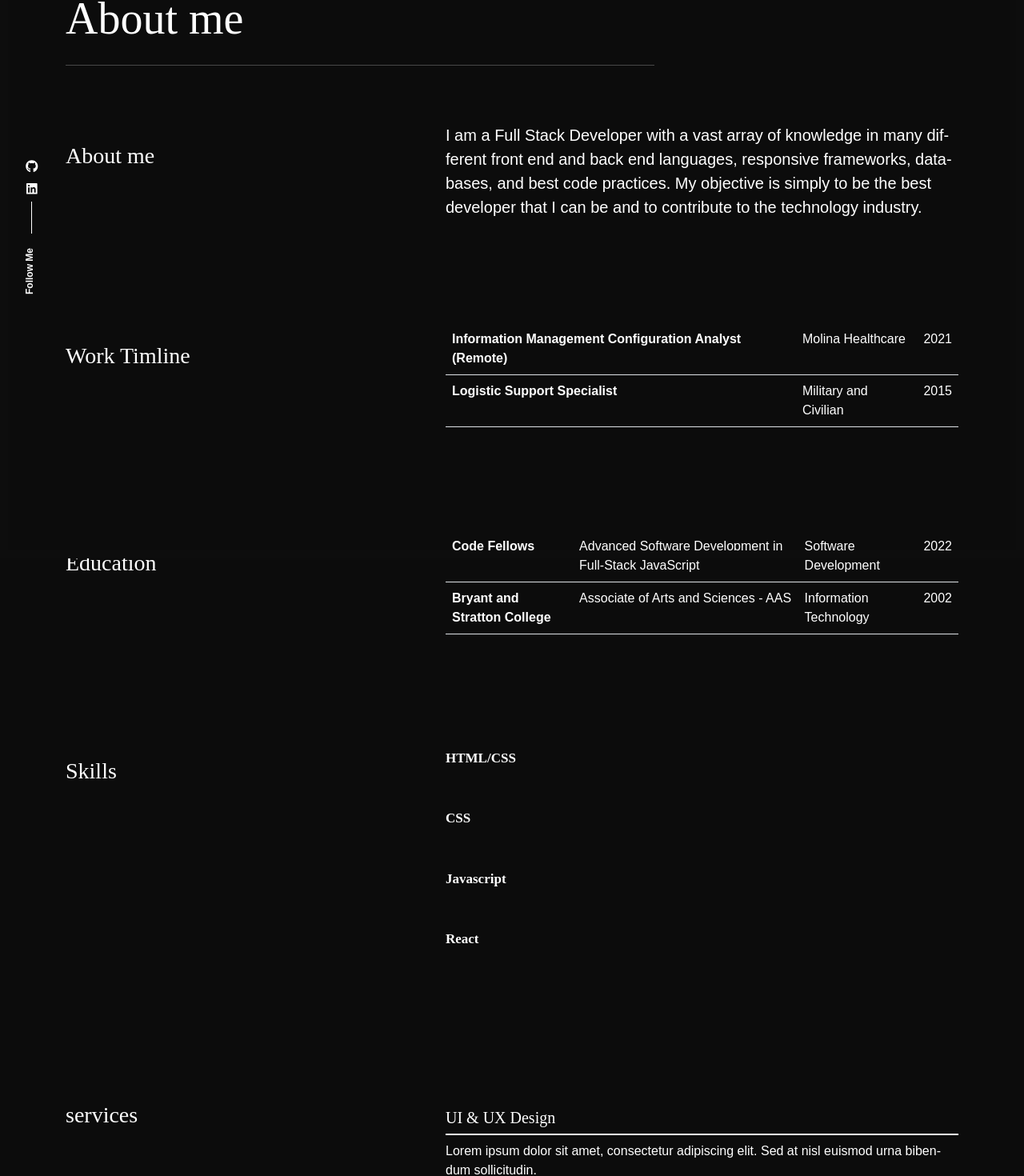
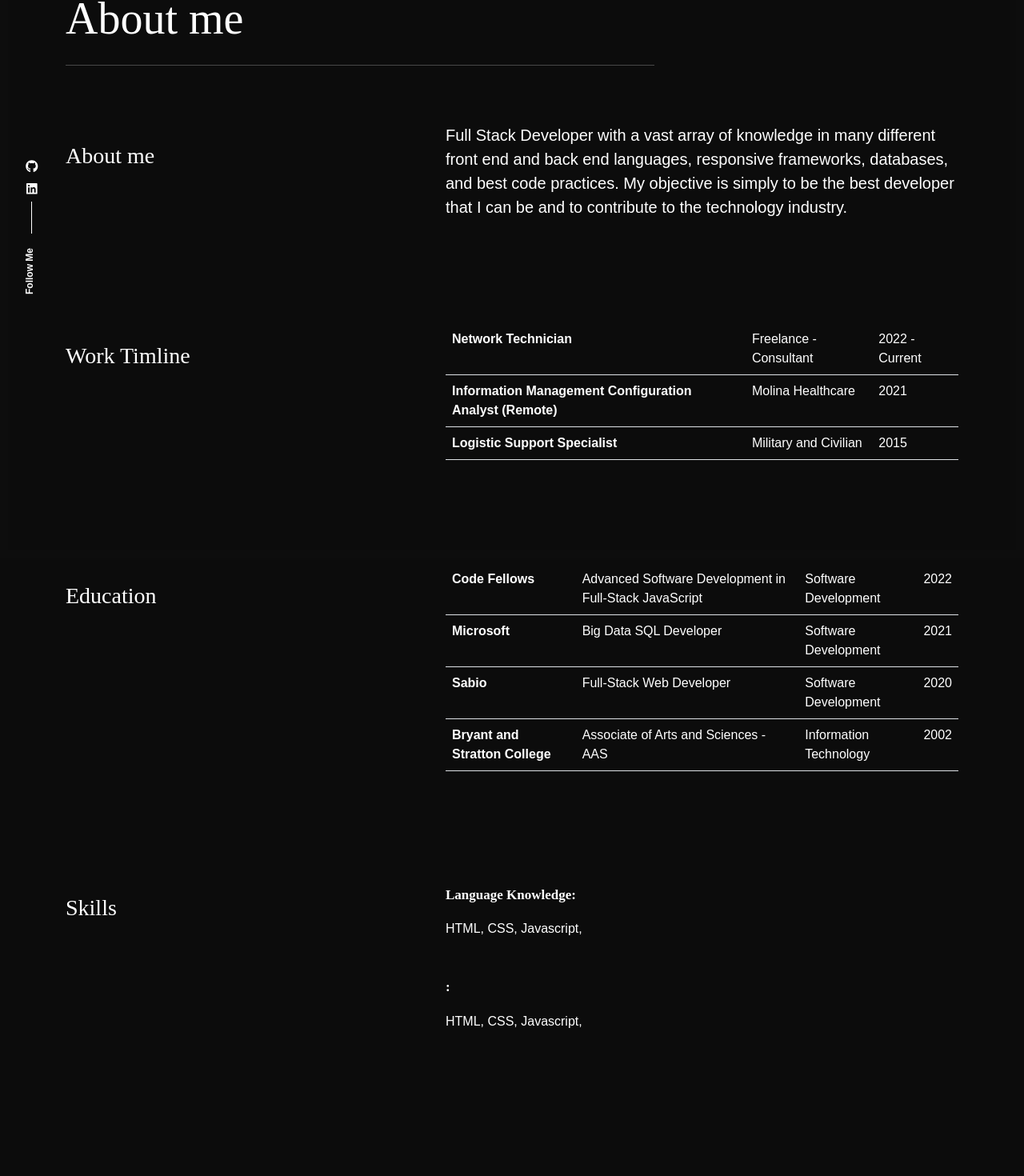
Before and after one commit to Jeffrey-S-Smith/jeffrey-s-smith-portfolio, a React (Create React App) app: page /about in a window 1280 px wide. Shown: the part 102-1572 px from the top of the page at 80% size. Built offline with nearby package versions, Linux system fonts and the light colour scheme; no server answers.

Commit message:
update content and about me

```diff
--- a/src/content.js
+++ b/src/content.js
@@ -18,11 +18,17 @@ const introdata = {
 
 const dataabout = {
     title: "About me",
-    aboutme: "I am a Full Stack Developer with a vast array of knowledge in many different front end and back end languages, responsive frameworks, databases, and best code practices. My objective is simply to be the best developer that I can be and to  contribute to the technology industry.",
+    aboutme: "Full Stack Developer with a vast array of knowledge in many different front end and back end languages, responsive frameworks, databases, and best code practices. My objective is simply to be the best developer that I can be and to  contribute to the technology industry.",
 };
 
 
 const worktimeline = [{
+
+    jobtitle: "Network Technician",
+        where: "Freelance - Consultant",
+        date: "2022 - Current",
+    },
+    {
         jobtitle: "Information Management Configuration Analyst (Remote)",
         where: "Molina Healthcare",
         date: "2021",
@@ -41,6 +47,18 @@ const education = [{
     date: "2022",
 },
 {
+    school: "Microsoft",
+    degree: "Big Data SQL Developer",
+    fieldofstudy: "Software Development",
+    date: "2021",
+},
+{
+    school: "Sabio",
+    degree: "Full-Stack Web Developer",
+    fieldofstudy: "Software Development",
+    date: "2020",
+},
+{
     school: "Bryant and Stratton College",
     degree: "Associate of Arts and Sciences - AAS",
     fieldofstudy: "Information Technology",
@@ -50,30 +68,31 @@ const education = [{
 
 const skills = [{
 
-        name: "HTML/CSS",
+        name: "Language Knowledge:",
+        ldescription: "HTML, CSS, Javascript,",
         // value: 80,
 
     },
     {
 
-        name: "CSS",
-        value: 80,
+        name: ":",
+        ldescription: "HTML, CSS, Javascript,",
 
-    },
-    {
-        name: "Javascript",
-        value: 75,
-    },
-    {
-        name: "React",
-        value: 65,
-    },
+     },
+    // {
+    //     name: "Javascript",
+    //     value: 75,
+    // },
+    // {
+    //     name: "React",
+    //     value: 65,
+    // },
 
 
 
    ];
 
-const services = [{
+const competencies = [{
         title: "UI & UX Design",
         description: "Lorem ipsum dolor sit amet, consectetur adipiscing elit. Sed at nisl euismod urna bibendum sollicitudin.",
     },
@@ -174,7 +193,7 @@ export {
     worktimeline,
     education,
     skills,
-    services,
+    competencies,
     introdata,
     contactConfig,
     socialprofils,
--- a/src/pages/about/index.js
+++ b/src/pages/about/index.js
@@ -8,7 +8,7 @@ import {
   worktimeline,
   education,
   skills,
-  services,
+  competencies,
 } from "../../content.js";
 
 export const About = () => {
@@ -89,6 +89,8 @@ export const About = () => {
               return (
                 <div key={i}>
                   <h3 className="progress-title">{data.name}</h3>
+                  <p className="service_desc">{data.ldescription}</p>
+
                   <div className="progress">
                     {/* <div
                       className="progress-bar"
@@ -106,10 +108,10 @@ export const About = () => {
         </Row>
         <Row className="sec_sp">
           <Col lang="5">
-            <h3 className="color_sec py-4">services</h3>
+            <h3 className="color_sec py-4">Core Competencies</h3>
           </Col>
           <Col lg="7">
-            {services.map((data, i) => {
+            {competencies.map((data, i) => {
               return (
                 <div className="service_ py-4" key={i}>
                   <h5 className="service__title">{data.title}</h5>
```
